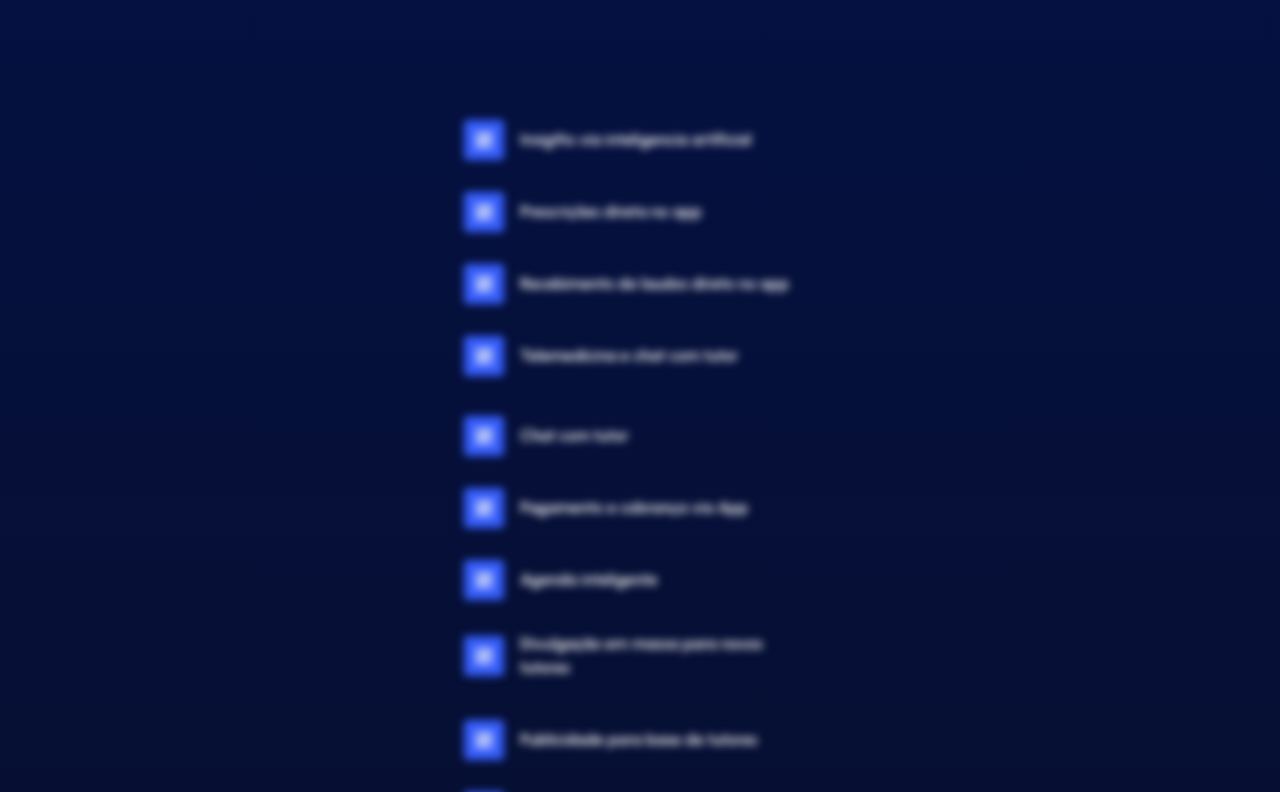
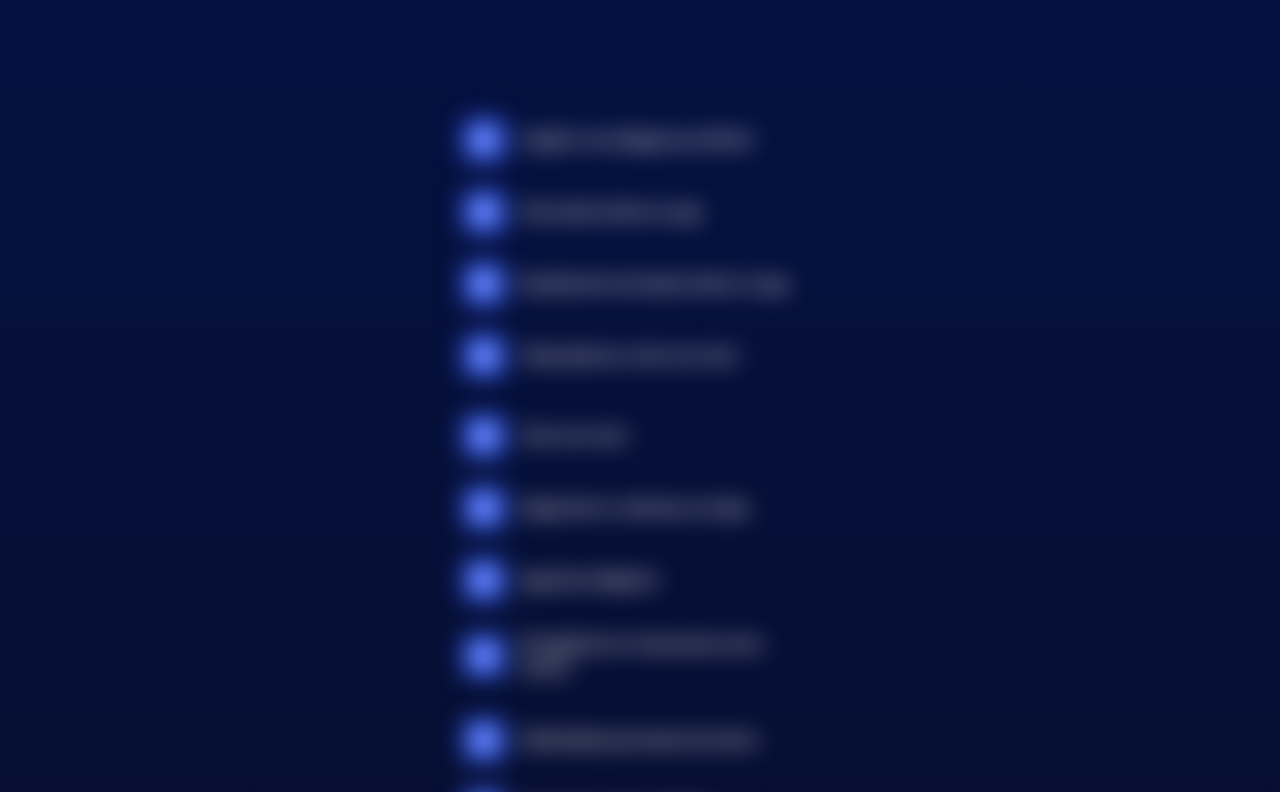
Before and after one commit to Miau-Club/miau-web-lading-page, a Next.js app: page /partners in a window 1280 px wide. Shown: the part 1080-1872 px from the top of the page. Built offline with nearby package versions, Linux system fonts and the light colour scheme.

Commit message:
aumentando o blur

```diff
--- a/src/app/partners/page.tsx
+++ b/src/app/partners/page.tsx
@@ -125,7 +125,7 @@ const Partners: React.FC = () => {
                     <div
                         ref={refsArray[index]}
                         className={twMerge('h-[50%] transition-all duration-1000 w-[80vw] sm:w-[22rem] flex flex-col justify-center gap-8',
-                            visibleIndex == index ? 'blur-0' : 'blur-sm'
+                            visibleIndex == index ? 'blur-0' : 'blur-md'
                         )}>
                         {items.insights.map(ins => {
                             return (
```
